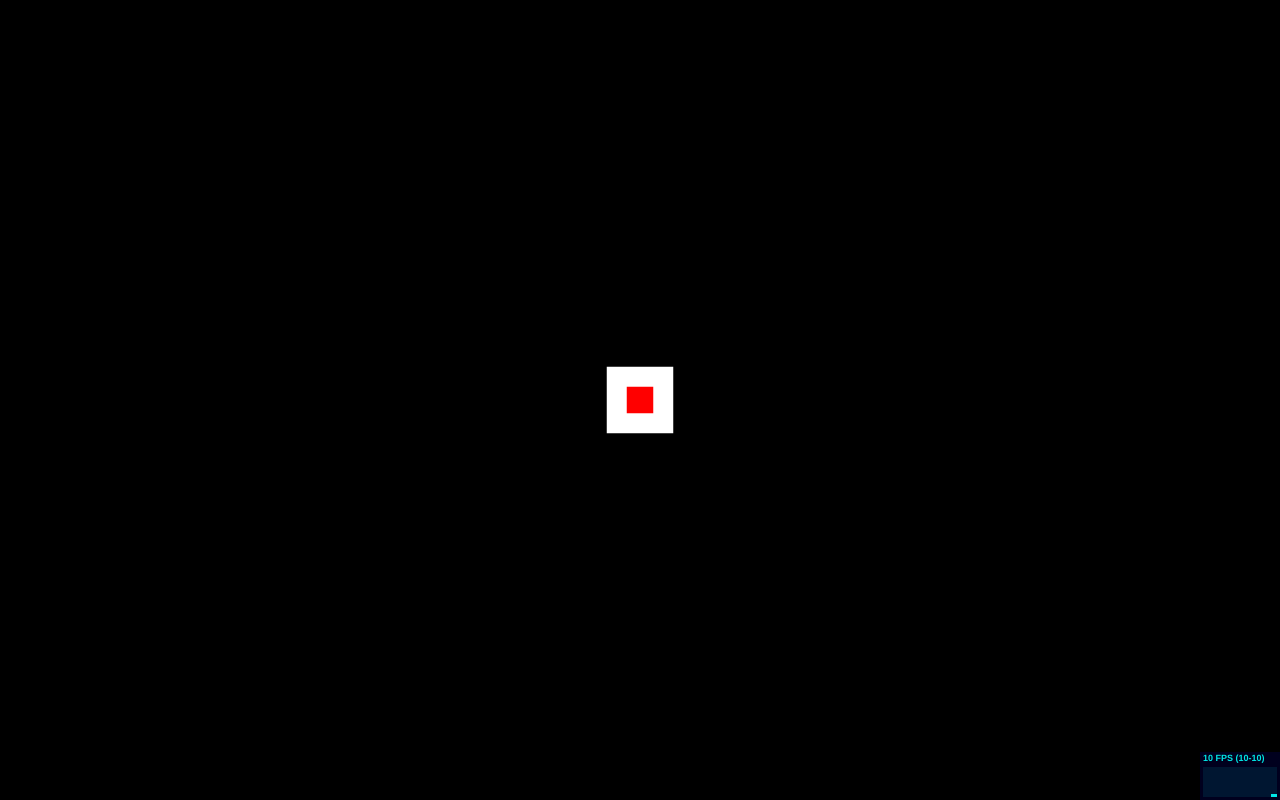
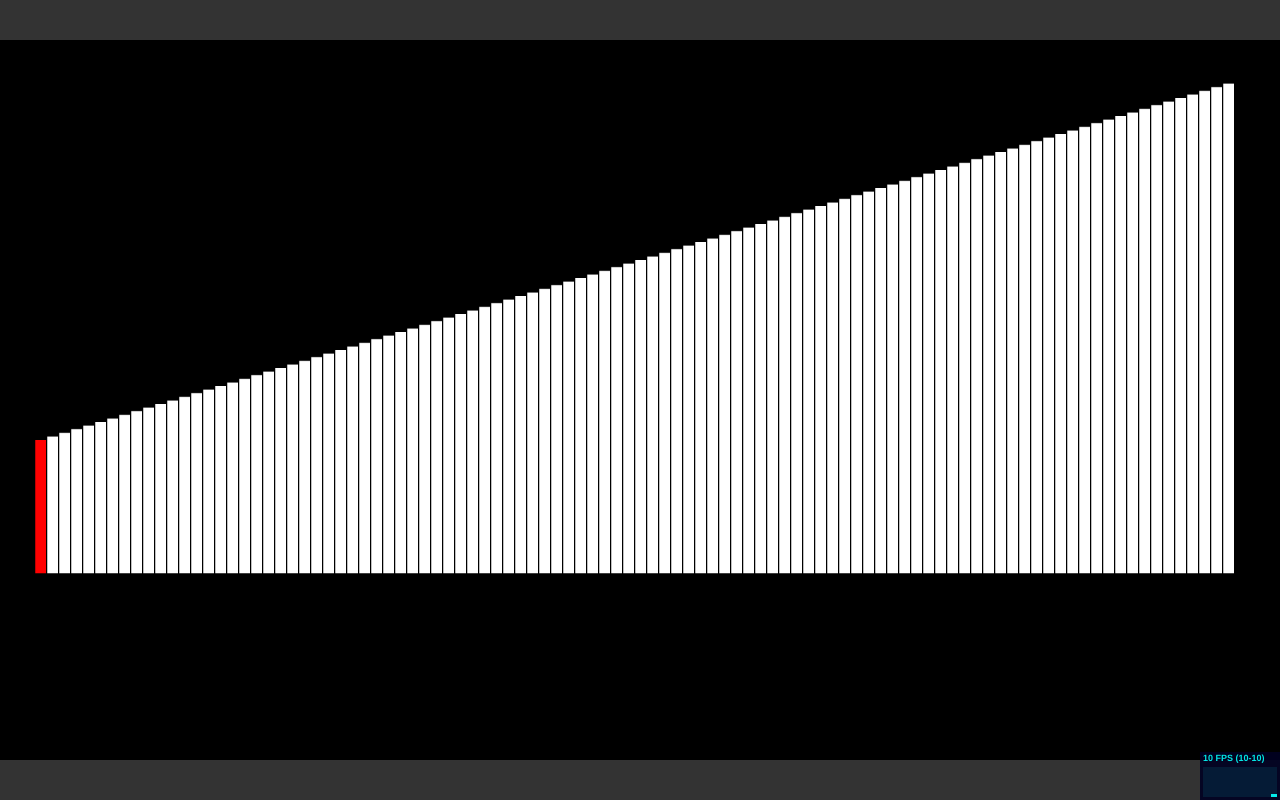
Before and after one commit to pavle-goloskokovic/ggj-2025, a website built with webpack: page src/ejs/index.ejs in a window 1280 px wide. Built offline with nearby package versions, Linux system fonts and the light colour scheme; animation ran at ten frames a second.

Commit message:
100 bars

```diff
--- a/src/css/style.css
+++ b/src/css/style.css
@@ -6,7 +6,7 @@
 
 body {
     user-select: none;
-    background: #000;
+    background: #333; /*#000;*/
 }
 
 #container {
--- a/src/ts/scenes/Game.ts
+++ b/src/ts/scenes/Game.ts
@@ -14,14 +14,18 @@ export class Game extends Scene {
     {
         console.info('Game enter');
 
-        const scale = this.scale;
-        const x = scale.width / 2;
-        const y = scale.height / 2;
+        // const scale = this.scale;
+        // const x = scale.width / 2;
+        // const y = scale.height / 2;
 
         const add = this.add;
-        add.image(x, y, 'sprites', 'white')
-            .setScale(10);
-        add.image(x, y, 'sprites', 'red')
-            .setScale(4);
+
+        for (let i = 0; i < 100; i++)
+        {
+            add.image(60 + 1 + i * 18, 800, 'sprites', i === 0 ? 'red' : 'white')
+                .setOrigin(0.5, 1)
+                .setDisplaySize(18 - 2, 200 + 5.4 * i);
+
+        }
     }
 }
```
